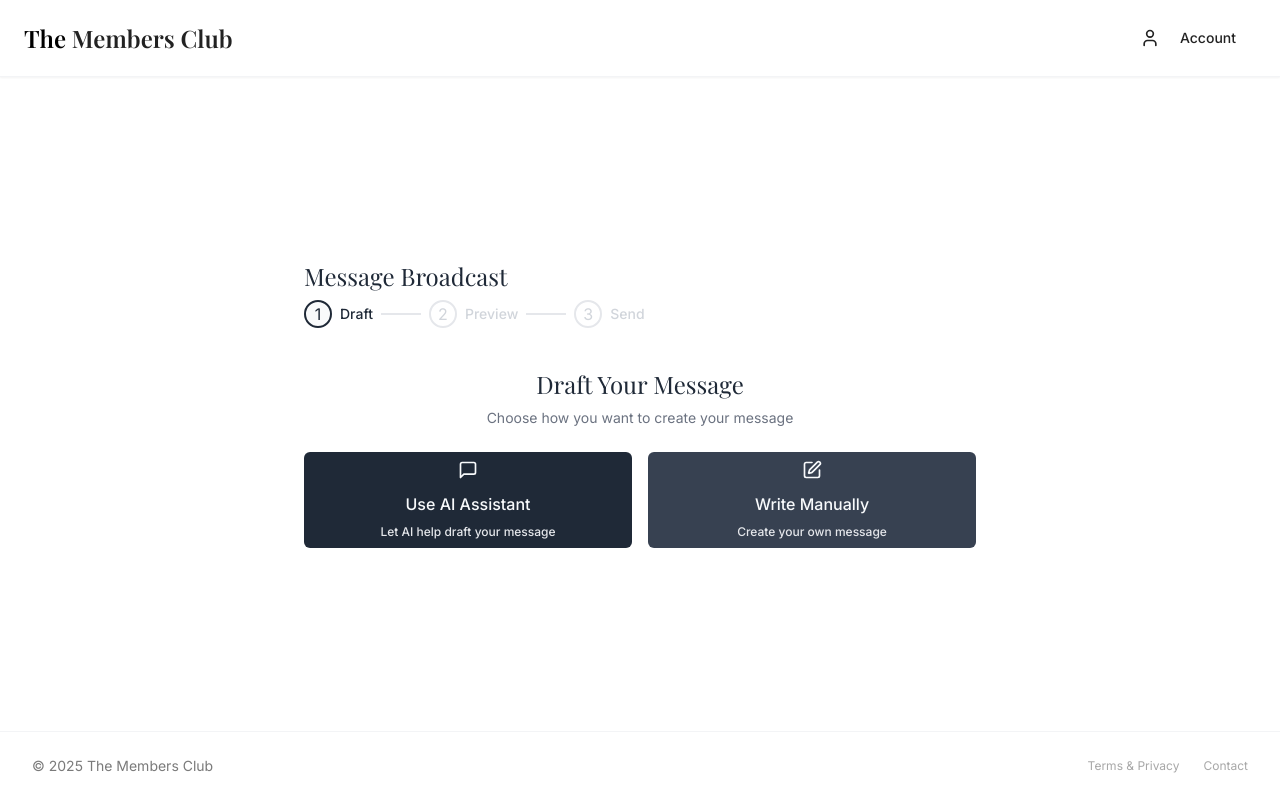
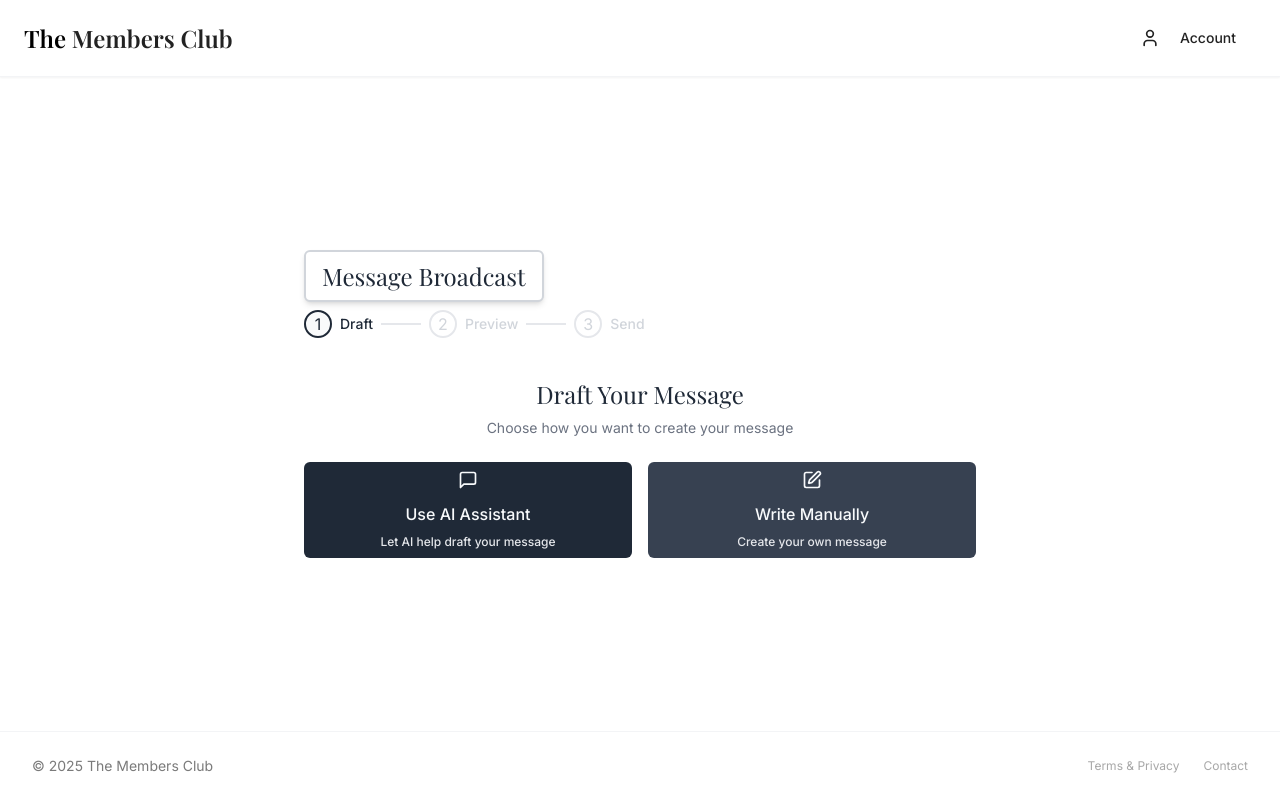
Before and after one commit to tomasploquin/club-chat-broadcast, a React (Vite) app: page / in a window 1280 px wide. Built offline with nearby package versions, Linux system fonts and the light colour scheme.

Commit message:
Add stroke to broadcast header
Add a stroke around the "Message Broadcast" title and step indicator section in the ChatFlow component for better visual separation.

```diff
--- a/src/components/ChatFlow.tsx
+++ b/src/components/ChatFlow.tsx
@@ -1,3 +1,4 @@
+
 import React, { useState } from 'react';
 import { Button } from "@/components/ui/button";
 import { ChevronRight, ChevronLeft, MessageSquare, Edit } from "lucide-react";
@@ -179,7 +180,7 @@ const ChatFlow = () => {
     <div className="w-full py-8 px-4">
       <div className="max-w-2xl mx-auto mb-10">
         <div className="flex items-center justify-between mb-2">
-          <h1 className="text-2xl font-serif text-gray-800">Message Broadcast</h1>
+          <h1 className="text-2xl font-serif text-gray-800 border-2 border-gray-300 px-4 py-2 rounded-md shadow-md bg-white">Message Broadcast</h1>
         </div>
         <div className="flex justify-between items-center">
           <div className="flex items-center space-x-2">
```
